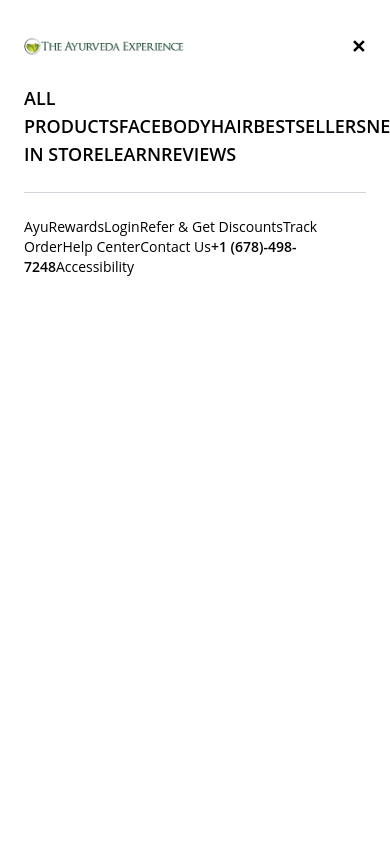
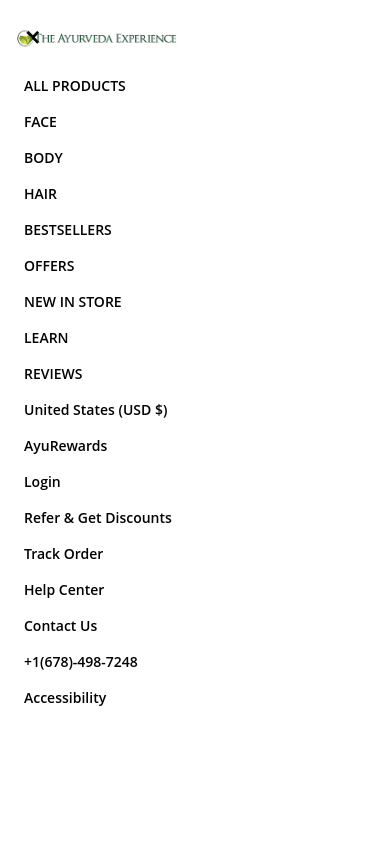
Before and after one commit to BidyutTLS/NnM-NLP11_New_page, a Next.js app: page / in a window 390 px wide. Both pictures are taken after a click on the button 28 px from the left and 20 px from the top of the page. Shown: the top 844 px of the page. Built offline with nearby package versions, Linux system fonts and the light colour scheme; no server answers.

Commit message:
Update Header.js

```diff
--- a/components/Header.js
+++ b/components/Header.js
@@ -31,9 +31,8 @@ const Header = () => {
       </Head>
 
       <header className="w-full border-b border-gray-200 text-sm font-openSans relative">
-        {/* Top Bar Section */}
+        {/* Top Bar */}
         <div className="bg-gray-50 text-gray-700 flex justify-between items-center px-4 py-2">
-          {/* Hamburger - only visible on mobile */}
           <div className="flex items-center lg:hidden">
             <button onClick={() => setMenuOpen(true)} aria-label="Open Menu">
               <Menu size={24} />
@@ -67,44 +66,43 @@ const Header = () => {
 
         {/* Mobile Fullscreen Menu */}
         {menuOpen && (
-          <div className="fixed inset-0 z-50 bg-white text-black overflow-y-auto flex flex-col px-6 py-8 space-y-6 font-semibold text-lg">
-            {/* Close + Logo */}
-            <div className="flex justify-between items-center">
-              <Image src="/logo.png" alt="The Ayurveda Experience Logo" width={160} height={40} />
-              <button onClick={() => setMenuOpen(false)} aria-label="Close Menu">
+          <div className="fixed inset-0 z-50 bg-white text-black overflow-y-auto px-6 py-6 flex flex-col font-semibold text-sm">
+            {/* Top Row: Close & Logo */}
+            <div className="flex items-center justify-between mb-6">
+              <button onClick={() => setMenuOpen(false)} aria-label="Close Menu" className="text-xl">
                 ✕
               </button>
+              <div className="flex-grow text-center -ml-6">
+                <Image src="/logo.png" alt="The Ayurveda Experience Logo" width={160} height={40} />
+              </div>
+              <div className="w-6" /> {/* spacing placeholder to center logo */}
             </div>
 
-            {/* Primary Nav */}
-            <div className="space-y-4">
+            {/* Main Vertical Nav */}
+            <nav className="flex flex-col gap-4">
               <a href="https://theayurvedaexperience.com/collections/all-products">ALL PRODUCTS</a>
               <a href="https://theayurvedaexperience.com/collections/ayurvedic-skin-care-collection">FACE</a>
               <a href="https://theayurvedaexperience.com/collections/body-care">BODY</a>
               <a href="https://theayurvedaexperience.com/collections/hair-care">HAIR</a>
               <a href="https://theayurvedaexperience.com/collections/bestsellers">BESTSELLERS</a>
+              <a href="https://theayurvedaexperience.com/collections/offers">OFFERS</a>
               <a href="https://theayurvedaexperience.com/collections/new-in-store">NEW IN STORE</a>
               <a href="https://theayurvedaexperience.com/pages/about-courses">LEARN</a>
               <a href="https://theayurvedaexperience.com/pages/customer-reviews">REVIEWS</a>
-            </div>
-
-            <hr className="border-gray-300" />
-
-            {/* Secondary Nav */}
-            <div className="space-y-3 text-sm font-normal">
+              <a href="#">United States (USD $)</a>
               <a href="https://theayurvedaexperience.com/pages/ayurewards-n">AyuRewards</a>
               <a href="https://theayurvedaexperience.com/account/login?return_url=%2Faccount">Login</a>
               <a href="https://theayurvedaexperience.com/pages/refer-get-discounts">Refer & Get Discounts</a>
               <a href="https://track.theayurvedaexperience.com/">Track Order</a>
               <a href="https://theayurveda-experience.reamaze.com/">Help Center</a>
               <a href="https://theayurvedaexperience.com/pages/contact-us-here">Contact Us</a>
-              <a href="tel:+16784987248" className="font-semibold">+1 (678)-498-7248</a>
+              <a href="tel:+16784987248" className="font-semibold">+1(678)-498-7248</a>
               <a href="https://theayurvedaexperience.com/pages/accessibility-statement">Accessibility</a>
-            </div>
+            </nav>
           </div>
         )}
 
-        {/* Logo, Main Nav, Search */}
+        {/* Desktop Main Nav */}
         <div className="flex flex-col lg:flex-row items-center justify-between px-6 py-4 bg-white gap-4 lg:gap-0">
           <a href="https://theayurvedaexperience.com/" className="shrink-0">
             <Image src="/logo.png" alt="The Ayurveda Experience Logo" width={180} height={50} priority />
```
